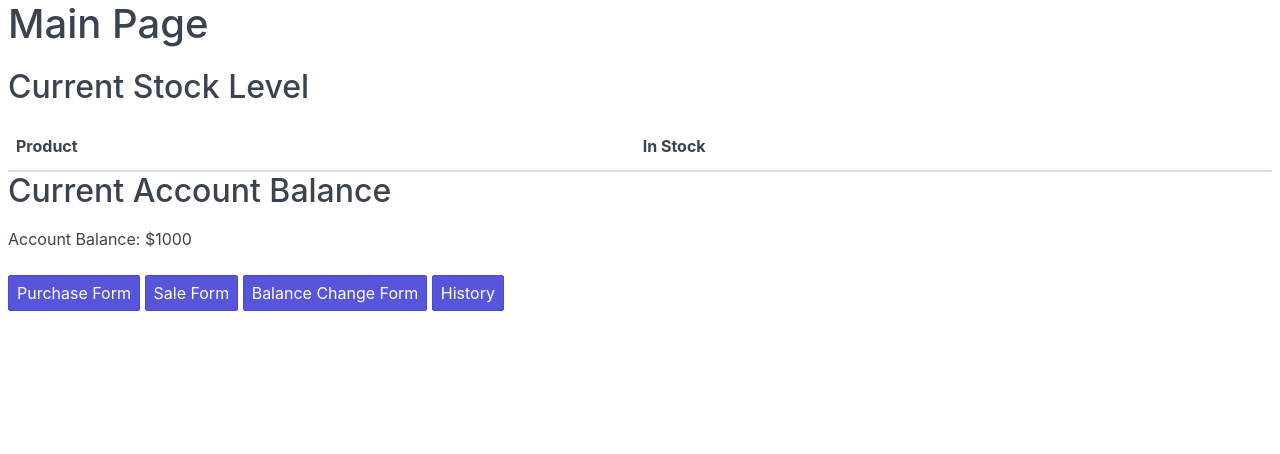
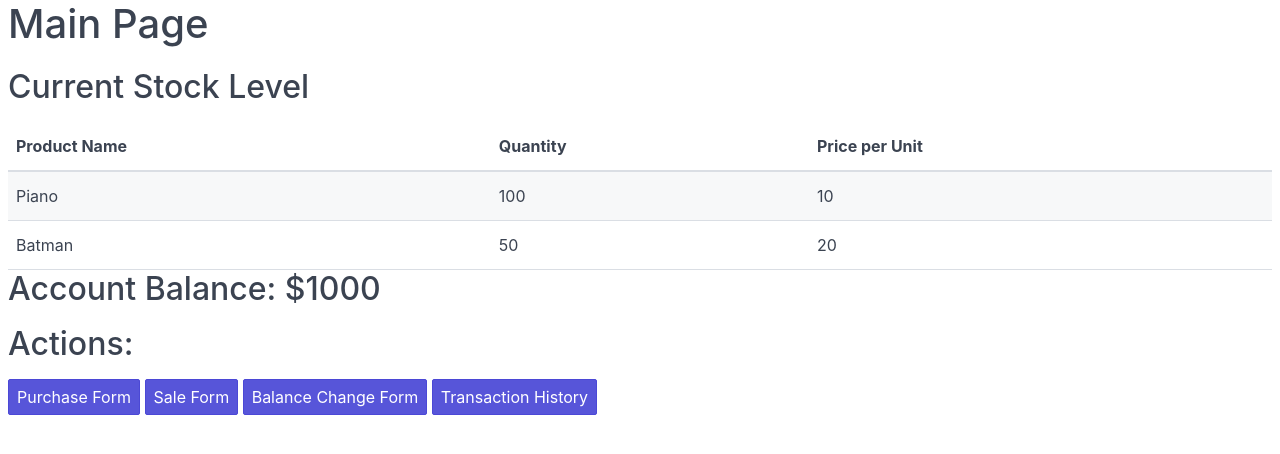
Before and after one commit to LuisMhaske/assignment_14_basic_backend, a Flask app: page / in a window 1280 px wide. Shown: the top 454 px of the page. Run offline with Flask 3, Linux system fonts and the light colour scheme; lists and menus that the app fills with data are empty.

Commit message:
Updated as per request

```diff
--- a/main.py
+++ b/main.py
@@ -1,49 +1,126 @@
-from flask import Flask, render_template, request, redirect
+from flask import Flask, render_template, request, redirect, url_for
+from datetime import datetime
 
 app = Flask(__name__)
 
-# Sample data
-stock_data = [
-    {'product': 'Piano', 'in_stock': 100},
-    {'product': 'Guitar', 'in_stock': 50},
-    {'product': 'Drums', 'in_stock': 30}
-]
+# Dummy data for demonstration purposes (replace with database or actual data source)
+inventory = {'Piano': {'quantity': 100, 'price_per_unit': 10},
+             'Batman': {'quantity': 50, 'price_per_unit': 20}}
 account_balance = 1000
+history = []
 
-# Route for the main page
+# Function to update inventory
+def update_inventory(product_name, quantity):
+    global inventory
+    if product_name in inventory and inventory[product_name]['quantity'] >= quantity:
+        inventory[product_name]['quantity'] -= quantity
+        return True
+    return False
+
+# Function to update account balance
+def update_balance(amount):
+    global account_balance
+    account_balance += amount
+
+# Function to record transaction history
+def record_transaction(transaction_type, product_name, quantity, price_per_unit):
+    global history
+    timestamp = datetime.now()
+    history.append({'timestamp': timestamp, 'transaction_type': transaction_type,
+                    'product_name': product_name, 'quantity': quantity,
+                    'price_per_unit': price_per_unit})
+
+# Main page route
 @app.route('/')
 def main_page():
-    return render_template('mainpage.html', account_balance=account_balance)
+    return render_template('mainpage.html', inventory=inventory, account_balance=account_balance)
 
-# Route for the purchase form
+# Purchase form submission route
 @app.route('/purchase', methods=['GET', 'POST'])
-def purchase_form():
+def purchase():
     if request.method == 'POST':
-        # Process form submission here
-        return redirect('/')
-    return render_template('purchase.html')
+        product_name = request.form['product_name']
+        quantity = int(request.form['quantity'])
+        price_per_unit = int(request.form['price_per_unit'])
 
-# Route for the sale form
+        if product_name in inventory:
+            # Product exists in inventory
+            old_quantity = inventory[product_name]['quantity']
+            old_price_per_unit = inventory[product_name]['price_per_unit']
+            total_price = quantity * price_per_unit
+
+            if account_balance >= total_price:
+                # Sufficient balance to purchase
+                if old_price_per_unit != price_per_unit:
+                    # Update price_per_unit if new price
+                    inventory[product_name]['price_per_unit'] = price_per_unit
+
+                # Increase quantity
+                inventory[product_name]['quantity'] += quantity
+
+                update_balance(-total_price)
+                record_transaction('Purchase', product_name, quantity, price_per_unit)
+
+                return redirect(url_for('main_page'))
+            else:
+                return "Error: Insufficient account balance"
+        else:
+            # Product does not exist in inventory, add new entry
+            total_price = quantity * price_per_unit
+            if account_balance >= total_price:
+                inventory[product_name] = {'quantity': quantity, 'price_per_unit': price_per_unit}
+
+                update_balance(-total_price)
+                record_transaction('Purchase', product_name, quantity, price_per_unit)
+
+                return redirect(url_for('main_page'))
+            else:
+                return "Error: Insufficient account balance"
+    else:
+        return render_template('purchase.html')
+
+
+# Sale form submission route
 @app.route('/sale', methods=['GET', 'POST'])
-def sale_form():
+def sale():
     if request.method == 'POST':
-        # Process form submission here
-        return redirect('/')
-    return render_template('sale.html')
+        product_name = request.form['product_name']
+        quantity = int(request.form['quantity'])
+        price_per_unit = int(request.form['price_per_unit'])
+        if product_name in inventory and inventory[product_name]['quantity'] >= quantity:
+            # price_per_unit = inventory[product_name]['price_per_unit']
+            total_price = quantity * price_per_unit
+            update_inventory(product_name, quantity)
+            update_balance(total_price)
+            record_transaction('Sale', product_name, quantity, price_per_unit)
+            return redirect(url_for('main_page'))
+        else:
+            return "Error: Not enough stock for sale"
+    else:
+        return render_template('sale.html')
 
-# Route for the balance change form
+# Balance change form submission route
 @app.route('/balance', methods=['GET', 'POST'])
-def balance_change_form():
+def balance():
     if request.method == 'POST':
-        # Process form submission here
-        return redirect('/')
-    return render_template('balance.html')
+        amount = int(request.form['amount'])
+        update_balance(amount)
+        record_transaction('Balance Change', '', 0, amount)
+        return redirect(url_for('main_page'))
+    else:
+        return render_template('balance.html')
 
-# Route for the history subpage
-@app.route('/history')
-def history():
-    # Retrieve and display history data
-    return "History page (to be implemented)"
+
+# History subpage route
+@app.route('/history/')
+@app.route('/history/<line_from>/<line_to>/')
+def history_page(line_from=None, line_to=None):
+    global history
+    if line_from and line_to:
+        line_from = int(line_from)
+        line_to = int(line_to)
+        history = history[line_from:line_to]
+    return render_template('history.html', history=history)
 
 if __name__ == '__main__':
     app.run(debug=True)
--- a/templates/mainpage.html
+++ b/templates/mainpage.html
@@ -13,20 +13,28 @@
         <table id="stock-table" class="table table-striped">
             <thead>
                 <tr>
-                    <th>Product</th>
-                    <th>In Stock</th>
+                    <th>Product Name</th>
+                    <th>Quantity</th>
+                    <th>Price per Unit</th>
                 </tr>
             </thead>
             <tbody>
-                <!-- Table rows will be dynamically populated here -->
+                {% for product, data in inventory.items() %}
+                <tr>
+                    <td>{{ product }}</td>
+                    <td>{{ data.quantity }}</td>
+                    <td>{{ data.price_per_unit }}</td>
+                </tr>
+                {% endfor %}
             </tbody>
         </table>
-        <h2>Current Account Balance</h2>
-        <p>Account Balance: ${{ account_balance }}</p>
-        <a href="/purchase" class="btn btn-primary">Purchase Form</a>
-        <a href="/sale" class="btn btn-primary">Sale Form</a>
-        <a href="/balance" class="btn btn-primary">Balance Change Form</a>
-        <a href="/history" class="btn btn-primary">History</a>
+        <h2>Account Balance: ${{ account_balance }}</h2>
+        <h2>Actions:</h2>
+
+            <a href="/purchase" class="btn btn-primary">Purchase Form</a>
+            <a href="/sale" class="btn btn-primary">Sale Form</a>
+            <a href="/balance" class="btn btn-primary">Balance Change Form</a>
+            <a href="/history" class="btn btn-primary">Transaction History</a>
     </div>
 </body>
 </html>
```
Also changed, not shown: templates/balance.html (+8 -10 lines), templates/history.html (+31 -5 lines), templates/purchase.html (+15 -9 lines), templates/sale.html (+11 -12 lines).
